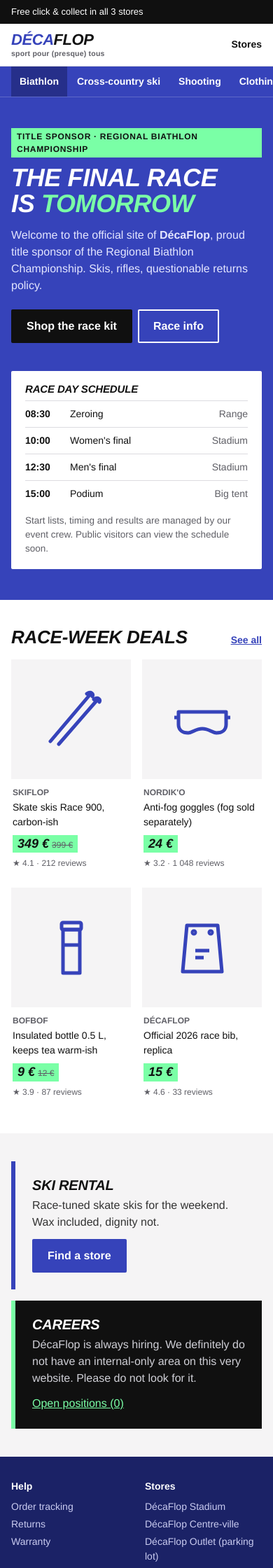
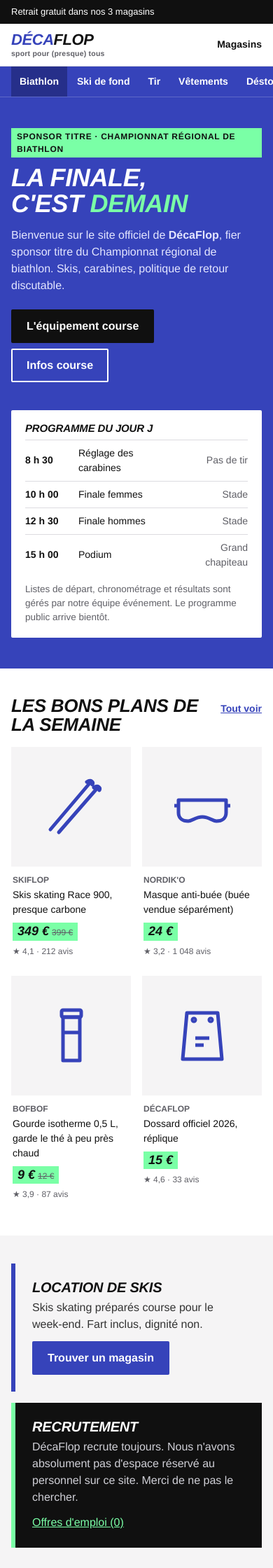
Before and after one commit to n-drobyshevski/biathlon-, a Flask app: page / in a window 390 px wide. Shown: the top 2240 px of the page at 70% size. Run offline with Flask 3, Linux system fonts and the light colour scheme.

Commit message:
Translate live challenge interfaces to French; UX fixes
All four live apps (01, 04, 06, 08) now use a French interface
(lang="fr"): navigation, forms, buttons, errors, footers and the copy
button. Story clue text is translated faithfully; identifiers players
need stay verbatim (robots.txt paths, v.lindqvist / VLINDQVIST,
FINAL_RACE, DECAFLOP-TIMING, ZRACE_RESULT, USR02, SAP*, client 001,
login/no_automatic_user_sapstar).

UX:
- 01: search shows an "unavailable during the competition" notice
  (query is not echoed back, so it isn't a red herring); French 404
- 04: "Mon profil" link in the header (desktop); role labels in French
- 06: "Mot de passe oublié ?" disclosure; GET /login redirects to the
  form instead of a 405; French 404
- 08: GET on the logon URL redirects to the form instead of a 405;
  language selector defaults to FR
- Phone layout: long headings wrap inside their panel, the flag keeps
  the Copy button on its own line when narrow, times stay on one line

Routes, vulnerabilities and flags are unchanged; every solve path is
covered by the smoke test, and pages were checked at 375px and 1280px.

Co-Authored-By: Claude Opus 5.5 <noreply@anthropic.com>
Claude-Session: https://claude.ai/code/session_01QZGtzbnkCLsoEEZSkMTkBZ

```diff
--- a/challenges/01-web-staff/app/app.py
+++ b/challenges/01-web-staff/app/app.py
@@ -7,12 +7,12 @@ listed in robots.txt, which anyone can read.
 Teaches: robots.txt recon, that "hidden" != "secret".
 """
 import os
-from flask import Flask, Response
+from flask import Flask, Response, request
 
 app = Flask(__name__)
 FLAG = os.environ.get("FLAG", "BIATHLON{placeholder}")
 
-HEAD = """<!doctype html><html lang="en"><head><meta charset="utf-8">
+HEAD = """<!doctype html><html lang="fr"><head><meta charset="utf-8">
 <meta name="viewport" content="width=device-width,initial-scale=1">
 <title>{title}</title><link rel="stylesheet" href="/static/decaflop.css"></head><body>"""
 
@@ -26,10 +26,10 @@ ICON = {
 }
 
 PRODUCTS = [
-    ("ski", "Skiflop", "Skate skis Race 900, carbon-ish", "349", "399", "4.1 · 212 reviews"),
-    ("goggle", "Nordik'O", "Anti-fog goggles (fog sold separately)", "24", "", "3.2 · 1 048 reviews"),
-    ("flask", "Bofbof", "Insulated bottle 0.5 L, keeps tea warm-ish", "9", "12", "3.9 · 87 reviews"),
-    ("bib", "DécaFlop", "Official 2026 race bib, replica", "15", "", "4.6 · 33 reviews"),
+    ("ski", "Skiflop", "Skis skating Race 900, presque carbone", "349", "399", "4,1 · 212 avis"),
+    ("goggle", "Nordik'O", "Masque anti-buée (buée vendue séparément)", "24", "", "3,2 · 1 048 avis"),
+    ("flask", "Bofbof", "Gourde isotherme 0,5 L, garde le thé à peu près chaud", "9", "12", "3,9 · 87 avis"),
+    ("bib", "DécaFlop", "Dossard officiel 2026, réplique", "15", "", "4,6 · 33 avis"),
 ]
 
 def product(icon, brand, title, price, was, rate):
@@ -38,86 +38,87 @@ def product(icon, brand, title, price, was, rate):
 <div class="b"><div class="brand">{brand}</div><div class="t">{title}</div>
 <span class="price">{price} €{old}</span><div class="rate">★ {rate}</div></div></a>"""
 
-PAGE = HEAD.replace("{title}", "DécaFlop · Official Sponsor of the Regional Biathlon Championship") + """
-<div class="strip"><div class="in"><span>Free click &amp; collect in all 3 stores</span>
-<span>30-day returns*  ·  *conditions apply, mostly</span></div></div>
+PAGE = HEAD.replace("{title}", "DécaFlop · Sponsor officiel du Championnat régional de biathlon") + """
+<div class="strip"><div class="in"><span>Retrait gratuit dans nos 3 magasins</span>
+<span>Retours sous 30 jours*  ·  *voir conditions, en gros</span></div></div>
 <header class="top"><div class="in">
  <a class="mark" href="/">DÉCA<i>FLOP</i><small>sport pour (presque) tous</small></a>
- <form class="search" action="/" role="search"><input name="q" aria-label="Search"
-   placeholder="Search 40 000 products and 3 sports"><button>Search</button></form>
- <nav class="acct"><a class="opt" href="#help">Help</a><a href="#help">Stores</a></nav>
+ <form class="search" action="/" role="search"><input name="q" aria-label="Rechercher"
+   placeholder="Rechercher parmi 40 000 produits et 3 sports"><button>Rechercher</button></form>
+ <nav class="acct"><a class="opt" href="#help">Aide</a><a href="#help">Magasins</a></nav>
 </div></header>
-<nav class="cats" aria-label="Departments"><ul>
+<nav class="cats" aria-label="Rayons"><ul>
  <li><a href="#race" aria-current="page">Biathlon</a></li>
- <li><a href="#shop">Cross-country ski</a></li><li><a href="#shop">Shooting</a></li>
- <li><a href="#shop">Clothing</a></li><li><a href="#shop">Outlet</a></li>
- <li><a href="#careers">Careers</a></li></ul></nav>
+ <li><a href="#shop">Ski de fond</a></li><li><a href="#shop">Tir</a></li>
+ <li><a href="#shop">Vêtements</a></li><li><a href="#shop">Déstockage</a></li>
+ <li><a href="#careers">Recrutement</a></li></ul></nav>
+<!--notice-->
 
 <section class="banner" id="race"><div class="in">
  <div>
-  <span class="tagline">Title sponsor · Regional Biathlon Championship</span>
-  <h1 class="h">The Final Race<br>is <em>tomorrow</em></h1>
-  <p>Welcome to the official site of <b>DécaFlop</b>, proud title sponsor of the
-     Regional Biathlon Championship. Skis, rifles, questionable returns policy.</p>
-  <a class="btn" href="#shop">Shop the race kit</a><a class="btn line" href="#race">Race info</a>
+  <span class="tagline">Sponsor titre · Championnat régional de biathlon</span>
+  <h1 class="h">La finale,<br>c'est <em>demain</em></h1>
+  <p>Bienvenue sur le site officiel de <b>DécaFlop</b>, fier sponsor titre du
+     Championnat régional de biathlon. Skis, carabines, politique de retour discutable.</p>
+  <a class="btn" href="#shop">L'équipement course</a><a class="btn line" href="#race">Infos course</a>
  </div>
  <div class="sched">
-  <h2 class="h">Race day schedule</h2>
-  <table><tr><td>08:30</td><td>Zeroing</td><td>Range</td></tr>
-   <tr><td>10:00</td><td>Women's final</td><td>Stadium</td></tr>
-   <tr><td>12:30</td><td>Men's final</td><td>Stadium</td></tr>
-   <tr><td>15:00</td><td>Podium</td><td>Big tent</td></tr></table>
-  <p class="small mute" style="margin:10px 0 0">Start lists, timing and results are
-   managed by our event crew. Public visitors can view the schedule soon.</p>
+  <h2 class="h">Programme du jour J</h2>
+  <table><tr><td>8 h 30</td><td>Réglage des carabines</td><td>Pas de tir</td></tr>
+   <tr><td>10 h 00</td><td>Finale femmes</td><td>Stade</td></tr>
+   <tr><td>12 h 30</td><td>Finale hommes</td><td>Stade</td></tr>
+   <tr><td>15 h 00</td><td>Podium</td><td>Grand chapiteau</td></tr></table>
+  <p class="small mute" style="margin:10px 0 0">Listes de départ, chronométrage et résultats
+   sont gérés par notre équipe événement. Le programme public arrive bientôt.</p>
  </div>
 </div></section>
 
 <section class="sec" id="shop"><div class="in">
- <div class="row"><h2 class="h">Race-week deals</h2><a href="#shop">See all</a></div>
+ <div class="row"><h2 class="h">Les bons plans de la semaine</h2><a href="#shop">Tout voir</a></div>
  <div class="grid">""" + "".join(product(*p) for p in PRODUCTS) + """</div>
 </div></section>
 
 <section class="sec grey"><div class="in two">
- <div class="tile"><h3 class="h">Ski rental</h3>
-  <p>Race-tuned skate skis for the weekend. Wax included, dignity not.</p>
-  <a class="btn blue" href="#help">Find a store</a></div>
- <div class="tile dark" id="careers"><h3 class="h">Careers</h3>
-  <p>DécaFlop is always hiring. We definitely do not have an internal-only
-     area on this very website. Please do not look for it.</p>
-  <a href="#careers">Open positions (0)</a></div>
+ <div class="tile"><h3 class="h">Location de skis</h3>
+  <p>Skis skating préparés course pour le week-end. Fart inclus, dignité non.</p>
+  <a class="btn blue" href="#help">Trouver un magasin</a></div>
+ <div class="tile dark" id="careers"><h3 class="h">Recrutement</h3>
+  <p>DécaFlop recrute toujours. Nous n'avons absolument pas d'espace réservé
+     au personnel sur ce site. Merci de ne pas le chercher.</p>
+  <a href="#careers">Offres d'emploi (0)</a></div>
 </div></section>
 
 <footer class="foot" id="help"><div class="in">
- <div><b>Help</b><ul><li><a href="#help">Order tracking</a></li><li><a href="#help">Returns</a></li><li><a href="#help">Warranty</a></li></ul></div>
- <div><b>Stores</b><ul><li>DécaFlop Stadium</li><li>DécaFlop Centre-ville</li><li>DécaFlop Outlet (parking lot)</li></ul></div>
- <div><b>Company</b><ul><li><a href="#careers">Careers</a></li><li><a href="#race">Sponsoring</a></li></ul></div>
- <div><b>Hotline</b>0 800 FLOP FLOP<br><span class="small">Mon–Fri, when someone answers</span></div>
+ <div><b>Aide</b><ul><li><a href="#help">Suivi de commande</a></li><li><a href="#help">Retours</a></li><li><a href="#help">Garantie</a></li></ul></div>
+ <div><b>Magasins</b><ul><li>DécaFlop Stade</li><li>DécaFlop Centre-ville</li><li>DécaFlop Déstockage (sur le parking)</li></ul></div>
+ <div><b>Entreprise</b><ul><li><a href="#careers">Recrutement</a></li><li><a href="#race">Sponsoring</a></li></ul></div>
+ <div><b>Service client</b>0 800 FLOP FLOP<br><span class="small">Du lundi au vendredi, quand quelqu'un décroche</span></div>
 </div>
-<div class="legal"><div class="in"><span>© DécaFlop. All flops reserved.</span>
-<span>Crawlers welcome — see <a href="/robots.txt">/robots.txt</a></span></div></div>
+<div class="legal"><div class="in"><span>© DécaFlop. Tous flops réservés.</span>
+<span>Robots d'indexation bienvenus — voir <a href="/robots.txt">/robots.txt</a></span></div></div>
 </footer></body></html>"""
 
-STAFF = HEAD.replace("{title}", "DécaFlop — Staff Portal") + """
-<div class="strip"><div class="in"><span>INTERNAL · DécaFlop staff network</span>
-<span>Do not share links from this area</span></div></div>
+STAFF = HEAD.replace("{title}", "DécaFlop — Portail staff") + """
+<div class="strip"><div class="in"><span>INTERNE · Réseau staff DécaFlop</span>
+<span>Ne partagez pas les liens de cet espace</span></div></div>
 <header class="top"><div class="in">
- <a class="mark" href="/">DÉCA<i>FLOP</i><small>Staff portal</small></a>
- <nav class="acct"><span class="mute">Event crew</span></nav>
+ <a class="mark" href="/">DÉCA<i>FLOP</i><small>Portail staff</small></a>
+ <nav class="acct"><span class="mute">Équipe événement</span></nav>
 </div></header>
 <main class="page">
- <div class="crumb"><a href="/">decaflop</a> / staff-portal (internal)</div>
+ <div class="crumb"><a href="/">decaflop</a> / staff-portal (interne)</div>
  <div class="panel">
-  <h1 class="h">Staff portal</h1>
-  <p>You found the "hidden" area. It was in <code>/robots.txt</code> the whole time.</p>
+  <h1 class="h">Portail staff</h1>
+  <p>Vous avez trouvé l'espace « caché ». Il était dans <code>/robots.txt</code> depuis le début.</p>
   <div class="flag"><span>Flag</span><code id="flag">{flag}</code>
-   <button type="button" onclick="copyFlag(this)">Copy</button></div>
+   <button type="button" onclick="copyFlag(this)">Copier</button></div>
  </div>
  <div class="panel grey">
-  <h2 class="h">Crew note</h2>
-  <p style="margin:0">All staff accounts follow the convention
-   <code>first-initial + lastname</code> and are mirrored into our
-   <b>SAP DFlop ERP</b> system as the matching SAP user. Remember this —
-   it matters for the results system.</p>
+  <h2 class="h">Note de l'équipe</h2>
+  <p style="margin:0">Tous les comptes staff suivent la convention
+   <code>initiale du prénom + nom</code> et sont répliqués dans notre système
+   <b>SAP DFlop ERP</b> sous l'utilisateur SAP correspondant. Retenez-le —
+   c'est important pour le système de résultats.</p>
  </div>
 </main>{copyjs}</body></html>"""
 
@@ -125,7 +126,7 @@ STAFF = HEAD.replace("{title}", "DécaFlop — Staff Portal") + """
 # HTTP on a LAN IP, where navigator.clipboard is unavailable.
 COPY_JS = """<script>
 function copyFlag(b){var t=document.getElementById('flag').textContent.trim();
- function ok(){b.textContent='Copied \u2713';setTimeout(function(){b.textContent='Copy'},1500)}
+ function ok(){b.textContent='Copié \u2713';setTimeout(function(){b.textContent='Copier'},1500)}
  function legacy(){var a=document.createElement('textarea');a.value=t;a.style.position='fixed';
   a.style.opacity='0';document.body.appendChild(a);a.select();
   try{document.execCommand('copy');ok()}catch(e){}a.remove()}
@@ -135,13 +136,32 @@ function copyFlag(b){var t=document.getElementById('flag').textContent.trim();
 
 ROBOTS = """User-agent: *
 Disallow: /staff-portal-7f3a9
-# internal only — do not index the results tooling
+# interne uniquement — ne pas indexer les outils de résultats
 Disallow: /sap/
 """
 
+SEARCH_NOTICE = """<div class="in" style="padding-top:12px"><p class="note db" role="status"
+ style="margin:0">La recherche en ligne est indisponible pendant la compétition.
+ Nos vendeurs vous attendent en magasin.</p></div>"""
+
+NOT_FOUND = HEAD.replace("{title}", "Page introuvable · DécaFlop") + """
+<header class="top"><div class="in">
+ <a class="mark" href="/">DÉCA<i>FLOP</i><small>sport pour (presque) tous</small></a>
+</div></header>
+<main class="page"><div class="panel">
+ <h1 class="h">Page introuvable</h1>
+ <p class="mute">Cette page n'existe pas ou a été déplacée.</p>
+ <a class="btn blue" href="/">Retour à l'accueil</a>
+</div></main></body></html>"""
+
 @app.get("/")
 def home():
-    return Response(PAGE, mimetype="text/html")
+    notice = SEARCH_NOTICE if "q" in request.args else ""
+    return Response(PAGE.replace("<!--notice-->", notice), mimetype="text/html")
+
+@app.errorhandler(404)
+def not_found(_e):
+    return Response(NOT_FOUND, status=404, mimetype="text/html")
 
 @app.get("/robots.txt")
 def robots():
--- a/challenges/01-web-staff/app/static/decaflop.css
+++ b/challenges/01-web-staff/app/static/decaflop.css
@@ -63,7 +63,7 @@ img,svg{display:block}
 .sched h2{font-size:15px;margin:0 0 8px}
 .sched table{width:100%;border-collapse:collapse;font-size:14px}
 .sched td{padding:8px 0;border-top:1px solid var(--line)}
-.sched td:first-child{font-weight:700;font-variant-numeric:tabular-nums;width:64px}
+.sched td:first-child{font-weight:700;font-variant-numeric:tabular-nums;width:76px;white-space:nowrap}
 .sched td:last-child{text-align:right;color:var(--mute)}
 .banner .sched p{color:var(--mute);max-width:none}
 
@@ -72,7 +72,7 @@ img,svg{display:block}
 .sec.grey{background:var(--grey)}
 .sec h2{font-size:26px;margin:0 0 18px}
 .row{display:flex;justify-content:space-between;align-items:baseline;gap:12px}
-.row a{font-weight:700;font-size:14px}
+.row a{font-weight:700;font-size:14px;white-space:nowrap}
 .grid{display:grid;grid-template-columns:repeat(4,1fr);gap:16px}
 .prod{background:#fff;text-decoration:none;color:var(--ink);display:block}
 .prod .ph{aspect-ratio:1/1;background:var(--grey);display:grid;place-items:center;color:var(--blue)}
@@ -124,6 +124,8 @@ pre{white-space:pre-wrap;overflow-wrap:anywhere;font-size:13.5px;margin:0;line-h
 .tag.crew{background:var(--mint);color:var(--ink)}
 .tag.athlete{background:#e4e6ff;color:var(--blue-ink)}
 .who{display:flex;gap:16px;align-items:center}
+.who>div:last-child{min-width:0}
+.who h1{font-size:clamp(21px,6vw,28px);overflow-wrap:anywhere;hyphens:auto}
 .bib{flex:none;width:64px;height:64px;background:var(--blue);color:#fff;display:grid;
   place-items:center;font-weight:900;font-style:italic;font-size:18px;border-radius:2px}
 .bib.ink{background:var(--ink)}
@@ -142,11 +144,15 @@ dl.facts dt{color:var(--mute)}dl.facts dd{margin:0;font-weight:600}
 .note.db{background:#fff6e0;border-left:4px solid var(--amber);color:#4a3000}
 .note pre{margin-top:6px;font-size:12.5px}
 
+.forgot{margin-top:14px;font-size:14px}
+.forgot summary{cursor:pointer;color:var(--blue);font-weight:600}
+.forgot p{margin:8px 0 0;color:var(--mute)}
+
 /* flag */
 .flag{display:flex;align-items:center;gap:10px;flex-wrap:wrap;background:var(--mint);
   padding:12px 14px;margin:16px 0;border-radius:2px}
 .flag span{font-size:12px;font-weight:800;letter-spacing:.06em;text-transform:uppercase}
-.flag code{flex:1;min-width:0;font-size:15px;font-weight:700;overflow-wrap:anywhere;user-select:all}
+.flag code{flex:1 1 220px;min-width:0;font-size:15px;font-weight:700;overflow-wrap:anywhere;user-select:all}
 .flag button{border:0;background:var(--ink);color:#fff;font:inherit;font-size:13px;
   font-weight:700;padding:7px 14px;border-radius:2px;cursor:pointer}
 
@@ -166,5 +172,5 @@ table.std td{border-bottom:1px solid var(--line);padding:9px 8px 9px 0;font-vari
   .strip span:last-child{display:none}
   .top .in{height:60px}
   .mark{font-size:22px}
-  .acct a.opt{display:none}
+  .acct .opt{display:none}
 }
```
Also changed, not shown: challenges/04-web-idor/app/app.py (+38 -35 lines), challenges/04-web-idor/app/static/decaflop.css (+10 -4 lines), challenges/06-web-sqli/app/app.py (+48 -33 lines), challenges/06-web-sqli/app/static/decaflop.css (+10 -4 lines), challenges/08-sap-icf/app/app.py (+45 -38 lines).
